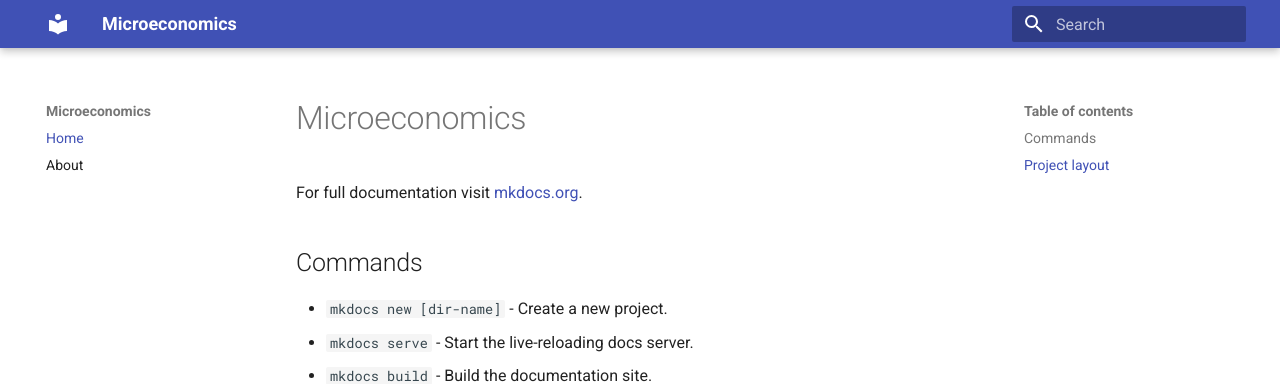
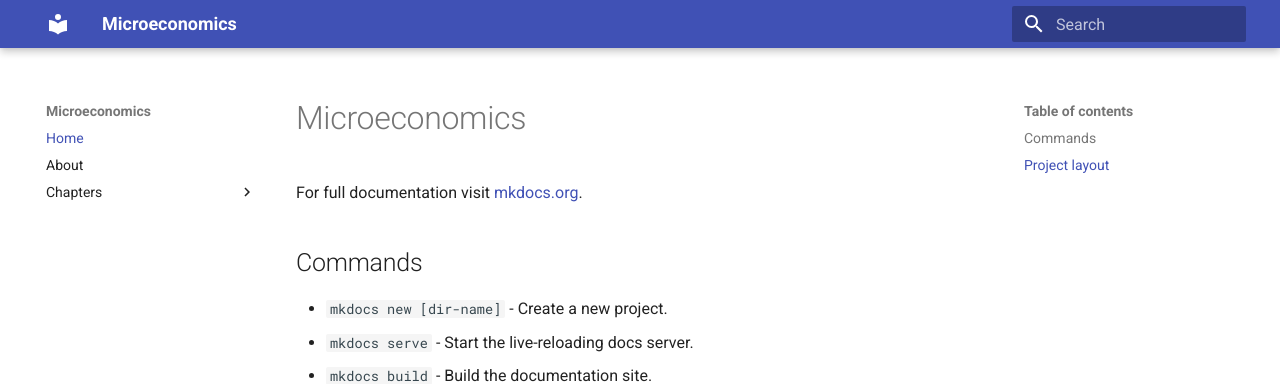
Before and after one commit to pharringtonp19/mecon, an MkDocs documentation site: the page built from docs/index.md, in a window 1280 px wide. Shown: the top 384 px of the page. Built offline with MkDocs 1.6.1 and Material for MkDocs 9.7.7, drawn with Linux system fonts in a browser that asks for light colours.

Commit message:
adjust yaml

```diff
--- a/mkdocs.yml
+++ b/mkdocs.yml
@@ -4,6 +4,8 @@ site_url: https://pharringtonp19.github.io/mecon/
 nav:
   - Home: index.md
   - About: about.md
+  - Chapters:
+    - Chapter One: 'chapters/chapter1.ipynb'
 
 theme:
   name: material
```
